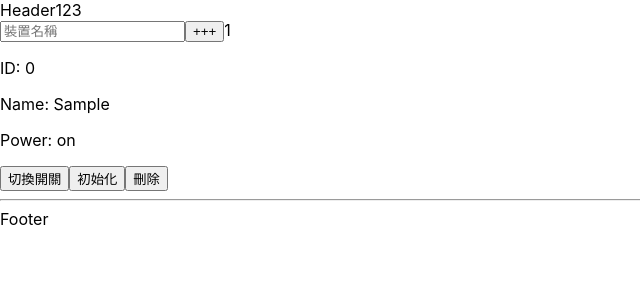
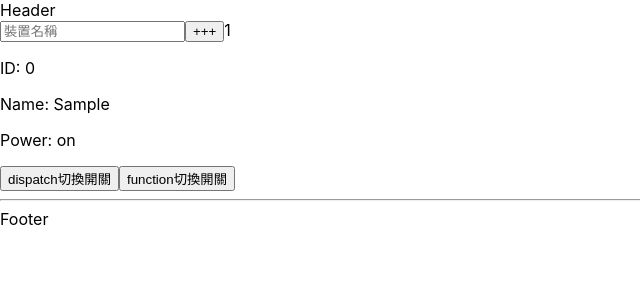
Before and after one commit to a631953720/Redux, a React app in the folder my-app/: page / in a window 1280 px wide. Both pictures are taken after typing "Sample" into the empty fields and a click on the button "+++". Shown: the top 300 px of the page, without its empty margins (0-640 px from the left). Built offline with nearby package versions, Linux system fonts and the light colour scheme.

Commit message:
嘗試測試power的修改
目前仍未成功執行

```diff
--- a/my-app/src/App.js
+++ b/my-app/src/App.js
@@ -25,7 +25,7 @@ class Header extends React.Component{
   }
   render() {
     return(
-      <header>Header123</header>
+      <header>Header</header>
     )
   }
 }
--- a/my-app/src/components/body.js
+++ b/my-app/src/components/body.js
@@ -16,7 +16,7 @@ const SubBody =({
                 placeholder="裝置名稱"
                 ref={node => { input = node; }}
             />
-            <button onClick={() => { addDevice(id++, input.value, true); input.value = '';}}>+++</button>
+            <button onClick={() => { addDevice(id++, input.value,true); input.value = '';}}>+++</button>
             {id}
             <DeviceList deviceList={deviceList}/>
         </div>
--- a/my-app/src/components/deviceList.js
+++ b/my-app/src/components/deviceList.js
@@ -24,18 +24,10 @@ class List extends React.Component{
     constructor(props) {
         super(props);
     }
-    handleDeleteBtn=(e)=>{
-        const id = Number(e.target.name);
-        console.log(this.props.deleteDevice(id))
-    }
-    handleSetDevice=(e)=>{
-        const id = Number(e.target.name);
-        console.log(this.props.initialDeviceList(id,{'出廠年份':'2020','出廠日期':'9/1'}))
-        console.log(this.props.dispatch({type:"CHANGE_POWER",id:Number(0),power:undefined}))
-    }
     handleChangePower=(e)=>{
         const id = Number(e.target.name);
         console.log(this.props.changePower(id));
+        console.log(this.props.dispatch({type: "CHANGE_POWER", id: 0, power: false}))
         this.forceUpdate();
     }
     render(){
@@ -49,9 +41,8 @@ class List extends React.Component{
                         <p>Name: {device.deviceName}</p>
                         <p>Power: {device.power?'on':'off'}</p>
                         {device.info ? Test(device.info) : ''}
-                        <button name={device.id} onClick={this.handleChangePower}>切換開關</button>
-                        <button name={device.id} onClick={this.handleSetDevice}>初始化</button>
-                        <button name={device.id} onClick={this.handleDeleteBtn}>刪除</button>
+                        <button name={device.id} onClick={()=>this.props.dispatch({type:"CHANGE_POWER",id:0,power:undefined})}>dispatch切換開關</button>
+                        <button name={device.id} onClick={this.handleChangePower}>function切換開關</button>
                     </div>
                 ))}
             </div>
--- a/my-app/src/redux/reducers/userControl.js
+++ b/my-app/src/redux/reducers/userControl.js
@@ -25,21 +25,21 @@ const setDeviceProps = (state, id, info) => {
         }
     })
 }
-const changeDevicePower = (state, id, power) => {
+const changeDevicePower = (state, id, power=undefined) => {
     let tmp = state.slice();
-    return tmp.map(state => {
-        if (state.id === id && power !== undefined) {
+    return tmp.map(_state => {
+        if (_state.id === id && power !== undefined) {
             return {
-                ...state,
+                ..._state,
                 power: power
             }
-        } else if(state.id === id && power === undefined){
+        } else if(_state.id === id && power === undefined){
             return {
-                ...state,
-                power: !state.power
+                ..._state,
+                power: !_state.power
             }
         } else {
-            return state
+            return _state
         }
     })
 }
```
Also changed, not shown: 1 other file (tests, documents, lock files or other folders).
